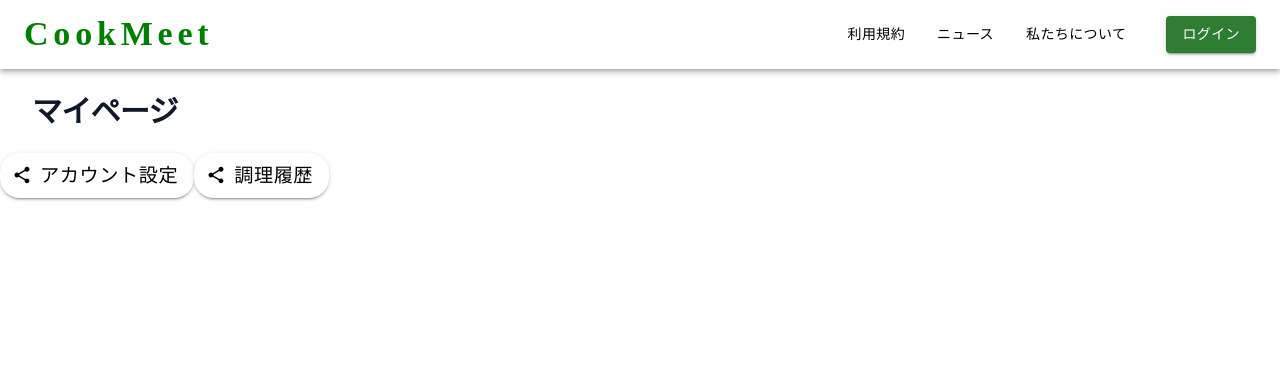
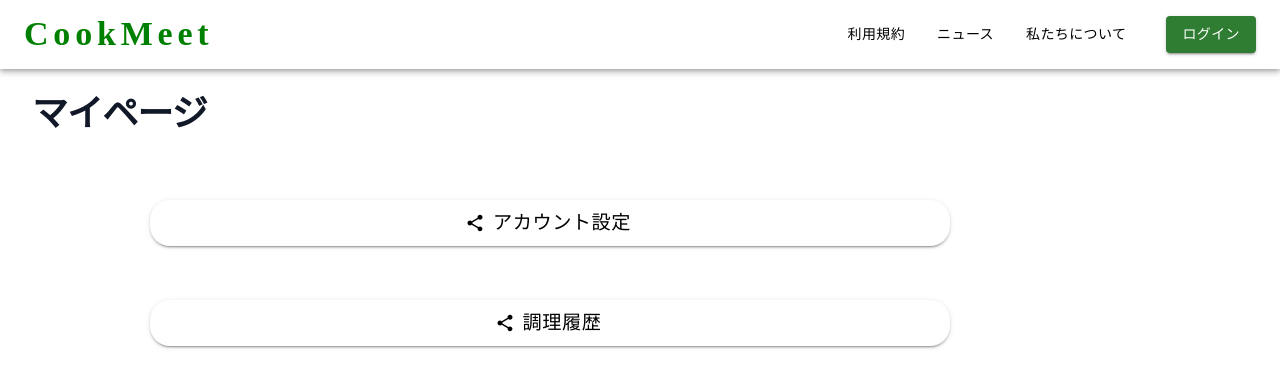
Before and after one commit to hato72/CookMeet, a Next.js app: page /mypage in a window 1280 px wide. Shown: the top 388 px of the page. Built offline with nearby package versions, Linux system fonts and the light colour scheme.

Commit message:
マイページデザイン変更

```diff
--- a/src/app/mypage/page.tsx
+++ b/src/app/mypage/page.tsx
@@ -5,14 +5,19 @@ export default function MyPage() {
     return (
         <>
             <div className="mx-auto max-w-7xl px-4 py-6 sm:px-6 lg:px-8">
-                <h1 className="text-3xl font-bold tracking-tight text-gray-900">マイページ</h1>
+                <h1 className="text-4xl font-bold tracking-tight text-gray-900">マイページ</h1>
             </div>
-            <Link href="/mypage/settings">
-                <SocialMediaButton>アカウント設定</SocialMediaButton>
+            <div className="left-[150px] top-[200px] absolute">
+            {/* <Link href="/mypage/settings"> */}
+            <Link href="/mypage/settings/test">
+                <SocialMediaButton className="w-[800px]">アカウント設定</SocialMediaButton>
             </Link>
+            </div>
+            <div className="left-[150px] top-[300px] absolute">
             <Link href="/mypage/history">
-                <SocialMediaButton>調理履歴</SocialMediaButton>
+                <SocialMediaButton className="w-[800px]">調理履歴</SocialMediaButton>
             </Link>
+            </div>
         </>
     );
 }
```
